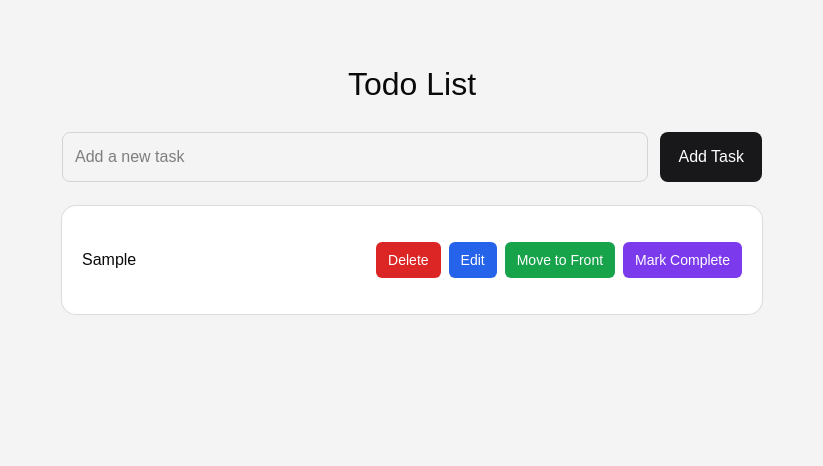
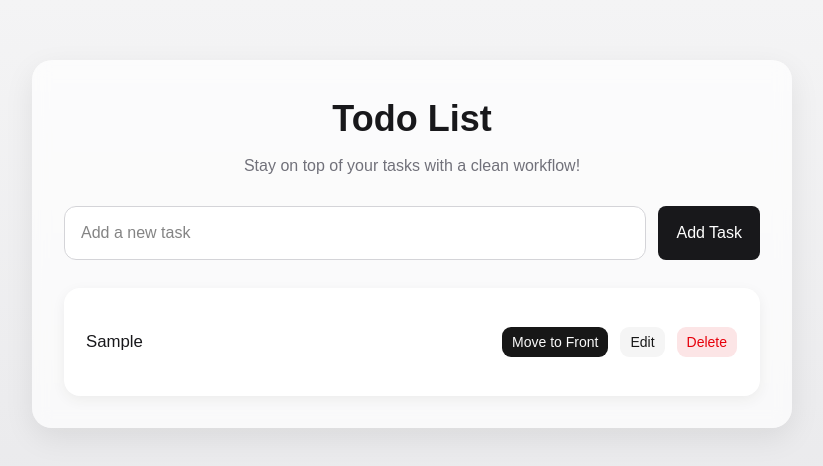
Before and after one commit to Chibbs13/todo-react, a React (Vite) app in the folder client/: page / in a window 1280 px wide. Both pictures are taken after typing "Sample" into the empty fields and a click on the button "Add Task". Shown: the top 466 px of the page, without its empty margins (228-1051 px from the left). Built offline with nearby package versions, Linux system fonts and the light colour scheme.

Commit message:
Added empty state and button components

```diff
--- a/client/src/App.css
+++ b/client/src/App.css
@@ -1,7 +1,7 @@
 body {
   margin: 0;
   font-family: Arial, sans-serif;
-  background-color: #f4f4f5;
+  background: linear-gradient(to bottom, #f4f4f5, #e4e4e7);
 }
 
 .app {
@@ -10,28 +10,59 @@
 }
 
 .todo-container {
-  max-width: 700px;
+  max-width: 760px;
   margin: 0 auto;
+  background-color: rgba(255, 255, 255, 0.7);
+  backdrop-filter: blur(8px);
+  padding: 32px;
+  border-radius: 20px;
+  box-shadow: 0 10px 30px rgba(0, 0, 0, 0.08);
+}
+
+.empty-state {
+  text-align: center;
+  color: #71717a;
+  background: white;
+  border-radius: 16px;
+  padding: 28px;
+  box-shadow: 0 4px 14px rgba(0, 0, 0, 0.05);
 }
 
 .todo-title {
   text-align: center;
-  margin-bottom: 24px;
-  font-size: 2rem;
+  margin-bottom: 8px;
+  font-size: 2.25rem;
+  font-weight: 700;
+  color: #18181b;
+}
+
+.todo-subtitle {
+  text-align: center;
+  margin-bottom: 28px;
+  color: #71717a;
+  font-size: 1rem;
 }
 
 .todo-form {
   display: flex;
   gap: 12px;
-  margin-bottom: 24px;
+  margin-bottom: 28px;
 }
 
 .todo-input {
   flex: 1;
-  padding: 12px;
+  padding: 14px 16px;
   font-size: 1rem;
   border: 1px solid #d4d4d8;
-  border-radius: 8px;
+  border-radius: 12px;
+  background: white;
+  transition: border-color 0.2s ease, box-shadow 0.2s ease;
+}
+
+.todo-input:focus {
+  outline: none;
+  border-color: #18181b;
+  box-shadow: 0 0 0 3px rgba(24, 24, 27, 0.08);
 }
 
 .todo-add-button {
@@ -56,6 +87,14 @@
 
 .task-card {
   width: 100%;
+  border-radius: 16px;
+  transition: transform 0.15s ease, box-shadow 0.15s ease;
+  box-shadow: 0 4px 14px rgba(0, 0, 0, 0.06);
+}
+
+.task-card:hover {
+  transform: translateY(-2px);
+  box-shadow: 0 10px 22px rgba(0, 0, 0, 0.08);
 }
 
 .task-card-content {
@@ -63,52 +102,22 @@
   justify-content: space-between;
   align-items: center;
   gap: 16px;
-  padding: 20px;
+  padding: 22px;
 }
-
 .task-text {
-  font-size: 1rem;
+  font-size: 1.05rem;
+  font-weight: 500;
+  color: #18181b;
 }
 
 .task-actions {
   display: flex;
-  gap: 8px;
+  gap: 10px;
   flex-wrap: wrap;
+  align-items: center;
 }
 
-.task-button {
-  padding: 8px 12px;
-  border: none;
-  border-radius: 6px;
-  cursor: pointer;
-}
 
-.delete-button {
-  background-color: #dc2626;
-  color: white;
-}
-
-.delete-button:hover {
-  background-color: #b91c1c;
-}
-
-.edit-button {
-  background-color: #2563eb;
-  color: white;
-}
-
-.edit-button:hover {
-  background-color: #1d4ed8;
-}
-
-.move-button {
-  background-color: #16a34a;
-  color: white;
-}
-
-.move-button:hover {
-  background-color: #15803d;
-}
 
 .complete-button {
   background-color: #7c3aed;
--- a/client/src/App.jsx
+++ b/client/src/App.jsx
@@ -1,5 +1,6 @@
 import { useState } from "react";
 import { Card, CardContent } from "./components/ui/card";
+import { Button } from "./components/ui/button";
 import "./App.css";
 
 function App() {
@@ -59,6 +60,10 @@
       <div className="todo-container">
         <h1 className="todo-title">Todo List</h1>
 
+        <p className="todo-subtitle">
+          Stay on top of your tasks with a clean workflow!
+        </p>
+
         <form onSubmit={handleSubmit} className="todo-form">
           <input
             type="text"
@@ -73,42 +78,38 @@
         </form>
 
         <div className="task-list">
-          {task.map((t) => (
+          {task.length === 0 ? (
+            <p className="empty-state">No tasks yet. Add one above.</p>
+          ) : (
+            task.map((t) => (
               <Card key={t.id} className="task-card">
                 <CardContent className="task-card-content">
-                <span className={`task-text ${t.completed ? "completed" : ""}`}>
+                  <span
+                    className={`task-text ${t.completed ? "completed" : ""}`}
+                  >
                     {t.text}
                   </span>
 
                   <div className="task-actions">
-                  <button
+                    <Button onClick={() => moveTaskToFront(t.id)}>
+                      Move to Front
+                    </Button>
+
+                    <Button variant="secondary" onClick={() => editTask(t.id)}>
+                      Edit
+                    </Button>
+
+                    <Button
+                      variant="destructive"
                       onClick={() => deleteTask(t.id)}
-                    className="task-button delete-button"
                     >
                       Delete
-                  </button>
-                  <button
-                    onClick={() => editTask(t.id)}
-                    className="task-button edit-button"
-                  >
-                    Edit
-                  </button>
-                  <button
-                    onClick={() => moveTaskToFront(t.id)}
-                    className="task-button move-button"
-                  >
-                    Move to Front
-                  </button>
-                  <button
-                    onClick={() => toggleTaskCompletion(t.id)}
-                    className="task-button complete-button"
-                  >
-                    {t.completed ? "Mark Active" : "Mark Complete"}
-                  </button>
+                    </Button>
                   </div>
                 </CardContent>
               </Card>
-          ))}
+            ))
+          )}
         </div>
       </div>
     </main>
--- /dev/null
+++ b/client/src/components/ui/button.jsx
@@ -0,0 +1,63 @@
+import * as React from "react"
+import { cva } from "class-variance-authority";
+import { Slot } from "radix-ui"
+
+import { cn } from "@/lib/utils"
+
+const buttonVariants = cva(
+  "group/button inline-flex shrink-0 items-center justify-center rounded-lg border border-transparent bg-clip-padding text-sm font-medium whitespace-nowrap transition-all outline-none select-none focus-visible:border-ring focus-visible:ring-3 focus-visible:ring-ring/50 active:not-aria-[haspopup]:translate-y-px disabled:pointer-events-none disabled:opacity-50 aria-invalid:border-destructive aria-invalid:ring-3 aria-invalid:ring-destructive/20 dark:aria-invalid:border-destructive/50 dark:aria-invalid:ring-destructive/40 [&_svg]:pointer-events-none [&_svg]:shrink-0 [&_svg:not([class*='size-'])]:size-4",
+  {
+    variants: {
+      variant: {
+        default: "bg-primary text-primary-foreground [a]:hover:bg-primary/80",
+        outline:
+          "border-border bg-background hover:bg-muted hover:text-foreground aria-expanded:bg-muted aria-expanded:text-foreground dark:border-input dark:bg-input/30 dark:hover:bg-input/50",
+        secondary:
+          "bg-secondary text-secondary-foreground hover:bg-secondary/80 aria-expanded:bg-secondary aria-expanded:text-secondary-foreground",
+        ghost:
+          "hover:bg-muted hover:text-foreground aria-expanded:bg-muted aria-expanded:text-foreground dark:hover:bg-muted/50",
+        destructive:
+          "bg-destructive/10 text-destructive hover:bg-destructive/20 focus-visible:border-destructive/40 focus-visible:ring-destructive/20 dark:bg-destructive/20 dark:hover:bg-destructive/30 dark:focus-visible:ring-destructive/40",
+        link: "text-primary underline-offset-4 hover:underline",
+      },
+      size: {
+        default:
+          "h-8 gap-1.5 px-2.5 has-data-[icon=inline-end]:pr-2 has-data-[icon=inline-start]:pl-2",
+        xs: "h-6 gap-1 rounded-[min(var(--radius-md),10px)] px-2 text-xs in-data-[slot=button-group]:rounded-lg has-data-[icon=inline-end]:pr-1.5 has-data-[icon=inline-start]:pl-1.5 [&_svg:not([class*='size-'])]:size-3",
+        sm: "h-7 gap-1 rounded-[min(var(--radius-md),12px)] px-2.5 text-[0.8rem] in-data-[slot=button-group]:rounded-lg has-data-[icon=inline-end]:pr-1.5 has-data-[icon=inline-start]:pl-1.5 [&_svg:not([class*='size-'])]:size-3.5",
+        lg: "h-9 gap-1.5 px-2.5 has-data-[icon=inline-end]:pr-2 has-data-[icon=inline-start]:pl-2",
+        icon: "size-8",
+        "icon-xs":
+          "size-6 rounded-[min(var(--radius-md),10px)] in-data-[slot=button-group]:rounded-lg [&_svg:not([class*='size-'])]:size-3",
+        "icon-sm":
+          "size-7 rounded-[min(var(--radius-md),12px)] in-data-[slot=button-group]:rounded-lg",
+        "icon-lg": "size-9",
+      },
+    },
+    defaultVariants: {
+      variant: "default",
+      size: "default",
+    },
+  }
+)
+
+function Button({
+  className,
+  variant = "default",
+  size = "default",
+  asChild = false,
+  ...props
+}) {
+  const Comp = asChild ? Slot.Root : "button"
+
+  return (
+    <Comp
+      data-slot="button"
+      data-variant={variant}
+      data-size={size}
+      className={cn(buttonVariants({ variant, size, className }))}
+      {...props} />
+  );
+}
+
+export { Button, buttonVariants }
```
Lines whose indentation alone changed are shown as unchanged.
